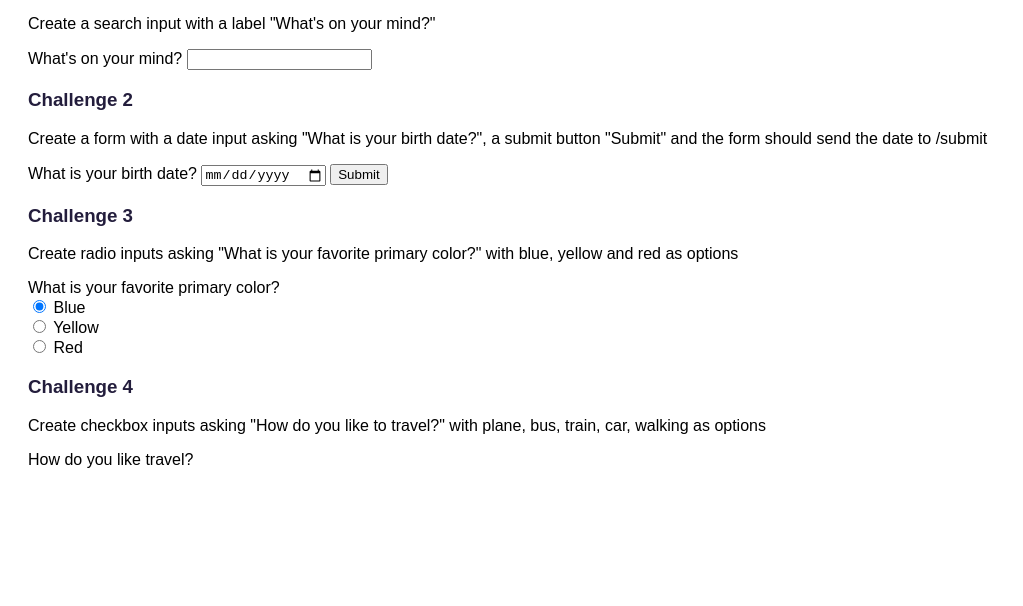
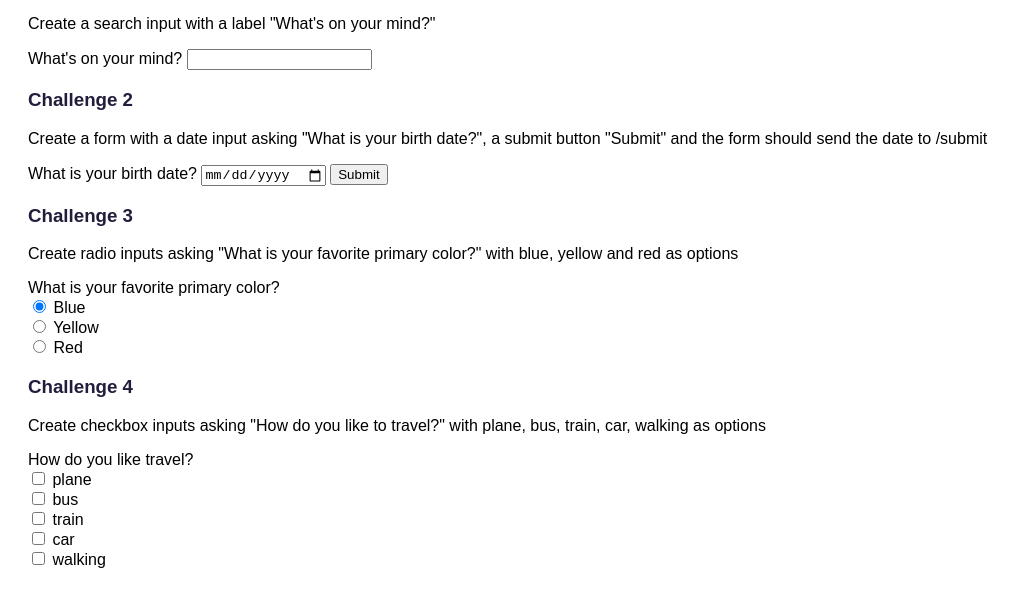
Before and after one commit to LeaBee3002/PlusAddOn-challnge-wk1Lesson1, a plain HTML site: page index.html in a window 1280 px wide. Shown: the part 100-706 px from the top of the page, without its empty margins (0-1023 px from the left). Drawn offline with Linux system fonts and the light colour scheme.

Commit message:
Created checkbox type inputs for challenge 4

```diff
--- a/index.html
+++ b/index.html
@@ -47,5 +47,25 @@
       bus, train, car, walking as options
     </p>
     <label for="travel">How do you like travel?</label>
+    <div>
+      <input type="checkbox" name="transportation" id="plane" />
+      <label for="travel">plane</label>
+    </div>
+    <div>
+      <input type="checkbox" name="transportation" id="bus" />
+      <label for="travel">bus</label>
+    </div>
+    <div>
+      <input type="checkbox" name="transportation" id="train" />
+      <label for="travel">train</label>
+    </div>
+    <div>
+      <input type="checkbox" name="transportation" id="car" />
+      <label for="travel">car</label>
+    </div>
+    <div>
+      <input type="checkbox" name="transportation" id="walking" />
+      <label for="travel">walking</label>
+    </div>
   </body>
 </html>
```
